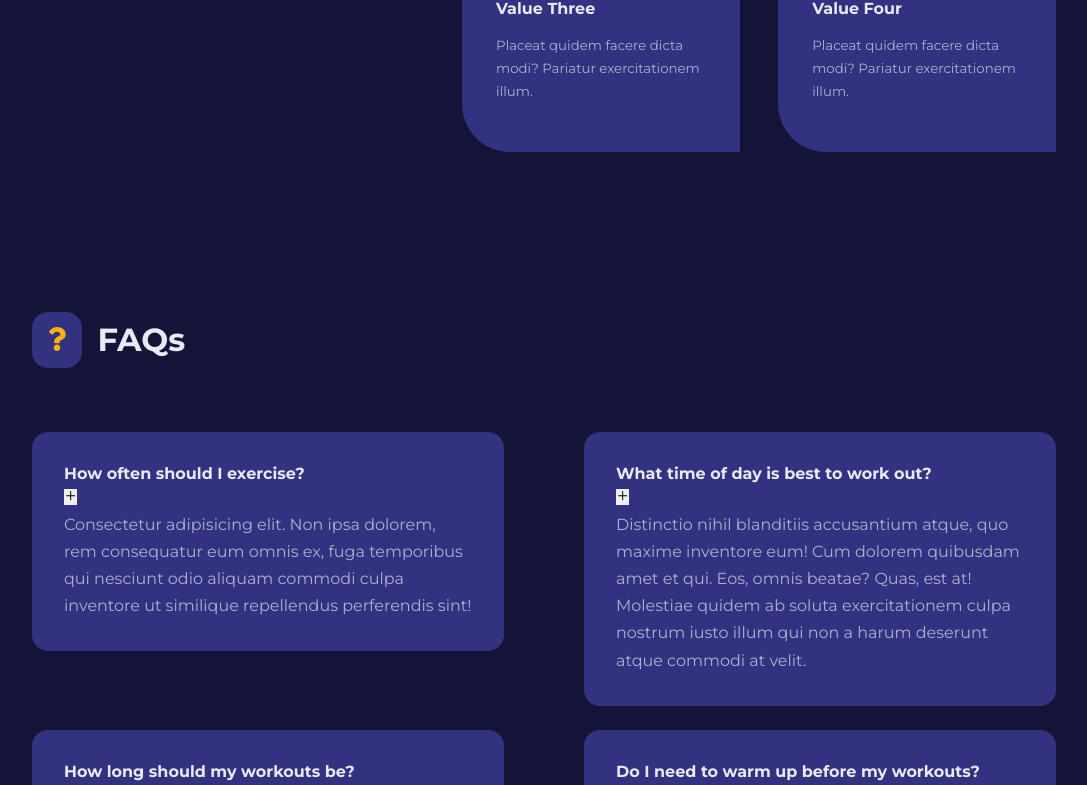
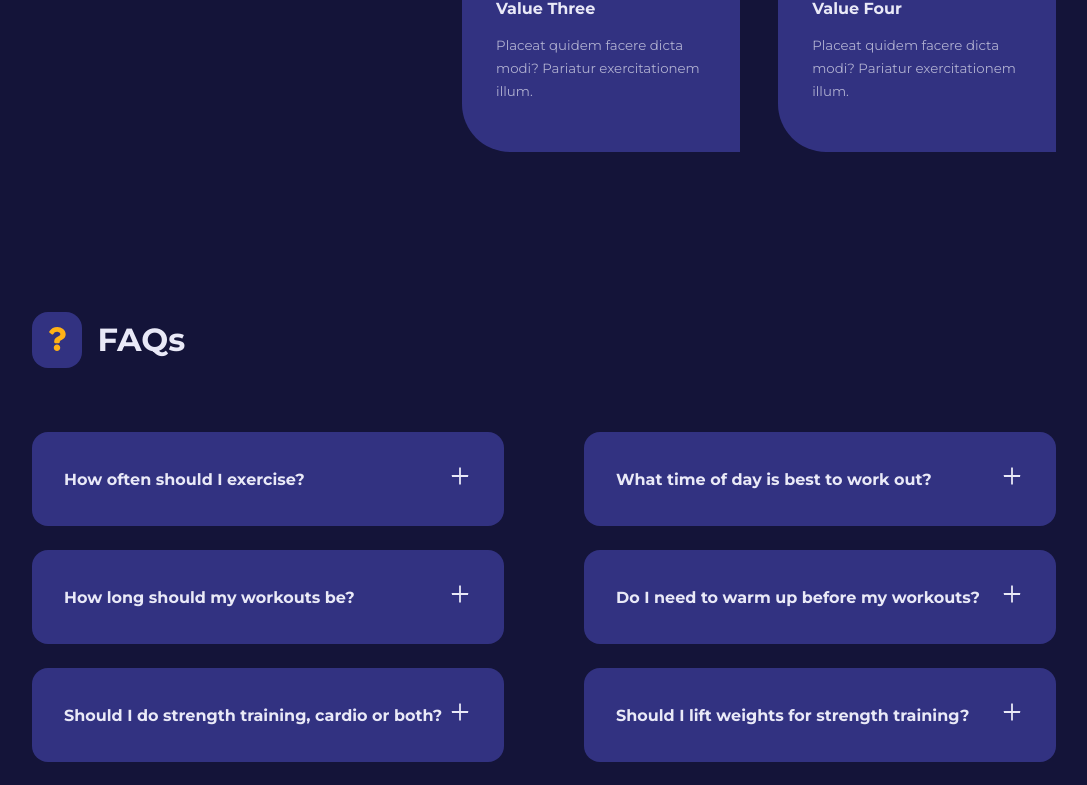
Before and after one commit to DaiNS150594/Portfolio-Router, a React (Create React App) app: page / in a window 1280 px wide. Shown: the part 1998-2783 px from the top of the page, without its empty margins (96-1183 px from the left). After the commit the page ends 2760 px from the top, so only its background shows below. Built offline with nearby package versions, Linux system fonts and the light colour scheme.

Commit message:
Update FAQs

```diff
--- a/src/components/FAQ.jsx
+++ b/src/components/FAQ.jsx
@@ -1,16 +1,22 @@
+import {useState} from 'react'
 import {AiOutlinePlus} from 'react-icons/ai'
 import {AiOutlineMinus} from 'react-icons/ai'
 
 const FAQ = ({question, answer}) => {
+
+  const [isAnswerShowing, setIsAnswerShowing] = useState(false);
+
   return (
-    <article className="faq">
+    <article className="faq" onClick={()=> setIsAnswerShowing( prev => !prev )}>
       <div>
         <h4>{question}</h4>
         <button className="faq__icon">
-          <AiOutlinePlus />
+          {
+            isAnswerShowing ? <AiOutlineMinus /> : <AiOutlinePlus />
+          }
         </button>
       </div>
-      <p>{answer}</p>
+      {isAnswerShowing &&  <p>{answer}</p>}
     </article>
   )
 }
--- a/src/pages/home/home.css
+++ b/src/pages/home/home.css
@@ -133,5 +133,21 @@
   background: var(--color-gray-500);
   padding: 2rem;
   border-radius: 1rem;
+  cursor: pointer;
+}
 
+.faq div {
+  display: flex;
+  justify-content: space-between;
+  align-items: center;
 }
+
+.faq__icon {
+  background: transparent;
+  color: var(--color-gray-100);
+  font-size: 1.5rem;
+}
+
+.faq p {
+  margin-top: 1.5rem;
+}
```
